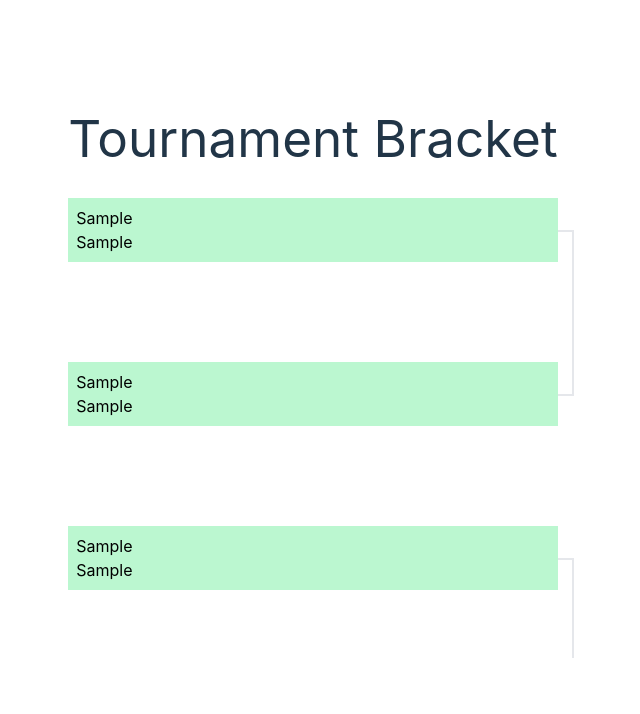
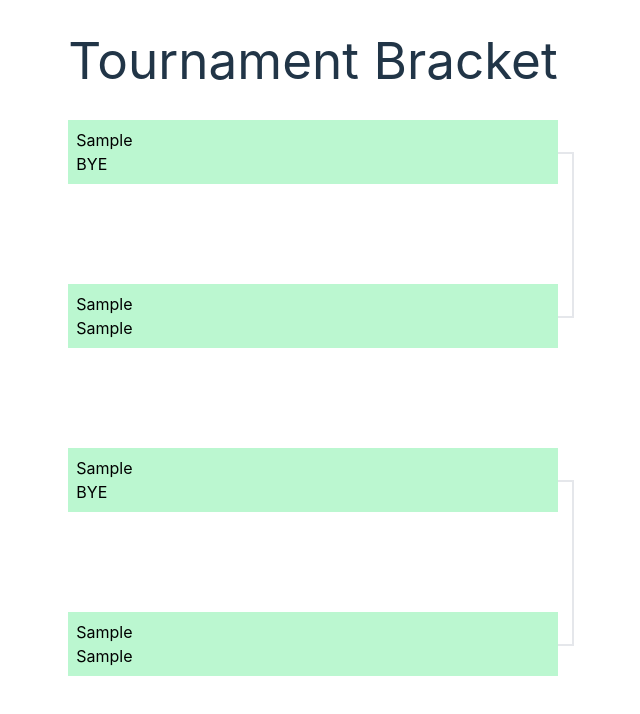
Before and after one commit to mattbanh/tournament-bracket, a React (Vite) app: page / in a window 1280 px wide. Both pictures are taken after typing "Sample", "Sample", "Sample", "Sample", "Sample", "Sample" into the empty fields and a click on the button "Start Tournament". Shown: the top 714 px of the page, without its empty margins (327-967 px from the left). Built offline with nearby package versions, Linux system fonts and the light colour scheme.

Commit message:
created function to sort array to seed bracket properly

```diff
--- a/src/components/Bracket/Bracket.jsx
+++ b/src/components/Bracket/Bracket.jsx
@@ -1,6 +1,7 @@
 // 6:30 1.5 hours
 
 function Bracket({ players }) {
+  console.log(players);
   const getPlayerKeys = (players) => {
     let playerKeys = [];
     let allKeys = Object.keys(players);
@@ -11,13 +12,76 @@ function Bracket({ players }) {
     }
     return playerKeys;
   };
+
+  // let playerNumber = 7;
+  // let playerArr = [];
+  // let rounds = Math.ceil(Math.log(playerNumber) / Math.log(2));
+
+  // for (let i = 0; i < playerNumber; i++) {
+  //   playerArr.push(`P${i + 1}`);
+  // }
+  // let eightGroup = (rounds - 2) * 8;
+  // while (playerArr.length < eightGroup) {
+  //   playerArr.push("BYE");
+  // }
+
+  // console.log(playerArr);
+  const createSeedIndArr = (rounds) => {
+    const iteration = rounds - 1;
+
+    let seedArr = [0, 1];
+    const nextLayer = (seedArr) => {
+      let pairNumber = seedArr.length * 2 - 1;
+      let growingArr = [];
+      seedArr.forEach((seed) => {
+        growingArr.push(seed);
+        growingArr.push(pairNumber - seed);
+      });
+      return growingArr;
+    };
+    for (let i = 0; i < iteration; i++) {
+      seedArr = nextLayer(seedArr);
+    }
+
+    return seedArr;
+  };
+
+  const sortPlayerKeys = (playerKeys) => {
+    let playerNumber = playerKeys.length;
+    let rounds = Math.ceil(Math.log(playerNumber) / Math.log(2));
+    let seedIndArr = createSeedIndArr(rounds);
+
+    let playerArr = [];
+    for (let i = 0; i < playerNumber; i++) {
+      playerArr.push(`P${i + 1}`);
+    }
+    let eightGroup = (rounds - 2) * 8;
+    while (playerArr.length < eightGroup) {
+      playerArr.push("BYE");
+    }
+
+    const sortPlayerArr = (playerArr, seedIndArr) => {
+      let sortedPlayerArr = [];
+
+      for (let i = 0; i < seedIndArr.length; i++) {
+        sortedPlayerArr.push(playerArr[seedIndArr[i]]);
+      }
+      return sortedPlayerArr;
+    };
+
+    let sortedPlayerArr = sortPlayerArr(playerArr, seedIndArr);
+
+    return sortedPlayerArr;
+  };
+
   const createBracket = (players) => {
     const playerKeys = getPlayerKeys(players);
-    // console.log(playerKeys);
-    return playerKeys.map((key, i) => {
+    const sortedPlayerKeys = sortPlayerKeys(playerKeys);
+    console.log("sPK", sortedPlayerKeys);
+    return sortedPlayerKeys.map((key, i) => {
       if (i % 2 === 0) {
         return (
-          <li key={key} className="relative mb-[100px]">
+          <li key={(key, i)} className="relative mb-[100px]">
             <div
               className={
                 (i + 2) % 4 !== 0
@@ -27,7 +91,11 @@ function Bracket({ players }) {
             >
               <div className="flex flex-col text-left">
                 <span className="text-black">{players[key]}</span>
-                <span className="text-black">{players[playerKeys[i + 1]]}</span>
+                <span className="text-black">
+                  {sortedPlayerKeys[i + 1] === "BYE"
+                    ? sortedPlayerKeys[i + 1]
+                    : players[sortedPlayerKeys[i + 1]]}
+                </span>
               </div>
             </div>
           </li>
@@ -40,27 +108,7 @@ function Bracket({ players }) {
     <section>
       <h1 className="mb-8">Tournament Bracket</h1>
       <div className="w-full">
-        <ul className="relative">
-          {players && createBracket(players)}
-          {/* {Object.keys(players).map((player, i) => (
-            <div key={player}>
-              <li className="relative mb-[100px]">
-                <div className="p-2 border-amber-200 border-2 bg-amber-200 before:absolute before:border-t-2 before:w-full before:left-4 before:top-1/2 before:-z-10 after:absolute after:border-r-2 after:h-[100px] after:-right-4 after:top-1/2">
-                  <div className="flex flex-col text-left">
-                    <span className="text-black">{players[player]}</span>
-                    <span className="text-black">{player}</span>
-                  </div>
-                </div>
-              </li>
-              <li className="relative mb-[100px]">
-                <div className="p-2 border-amber-200 border-2 bg-amber-200 before:absolute before:border-t-2 before:w-full before:left-4 before:top-1/2 before:-z-10 after:absolute after:border-r-2 after:h-[100px] after:-right-4 after:bottom-1/2">
-                  <span className="text-black">{i}</span>
-                  <span className="text-black">{i}</span>
-                </div>
-              </li>
-            </div>
-          ))} */}
-        </ul>
+        <ul className="relative">{players && createBracket(players)}</ul>
       </div>
     </section>
   );
```
